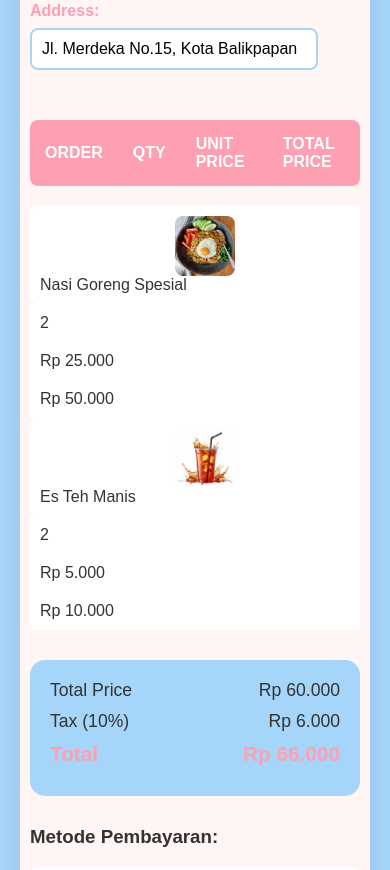
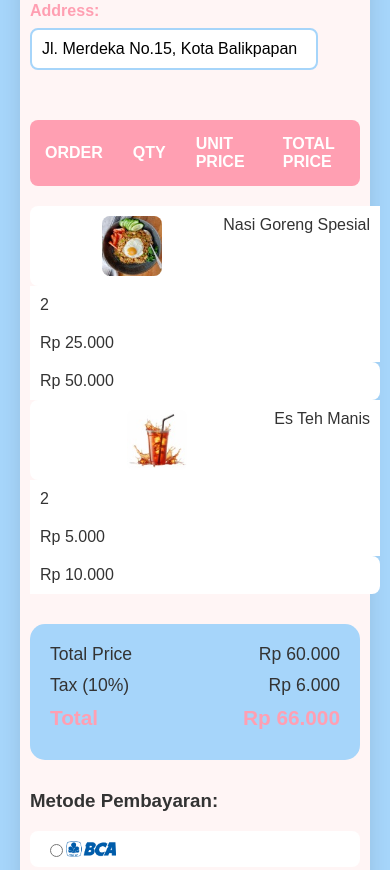
Before and after one commit to NaylaZeanlita/NaylaZeanlita.github.io, a PHP site: page / in a window 390 px wide. Shown: the part 638-1508 px from the top of the page. Run offline with PHP 8.4, Linux system fonts and the light colour scheme.

Commit message:
styles.css

```diff
--- a/POSTEST2/styles.css
+++ b/POSTEST2/styles.css
@@ -219,13 +219,12 @@ footer {
     .order-table td {
         display: block;
         width: 100%;
-        overflow-x: auto;
     }
 
     .order-table td {
         padding: 10px;
         text-align: left;
-        display: block;
+        display: flex;
         position: relative;
     }
 
```
